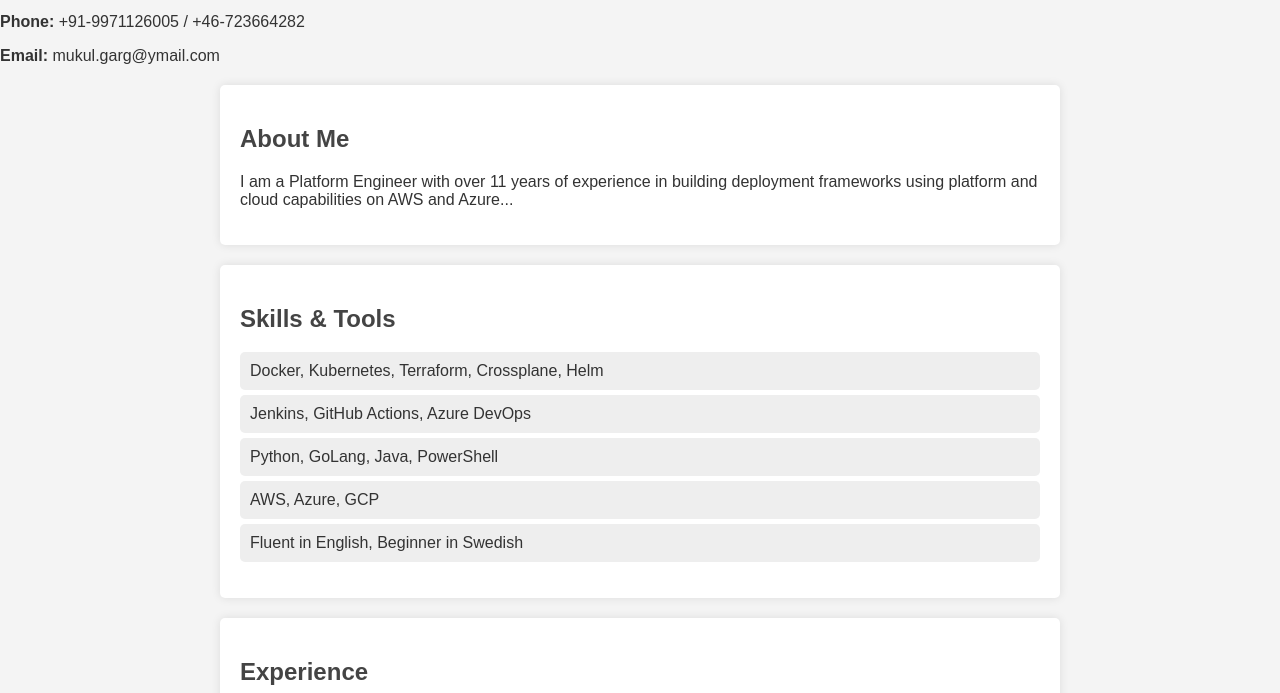
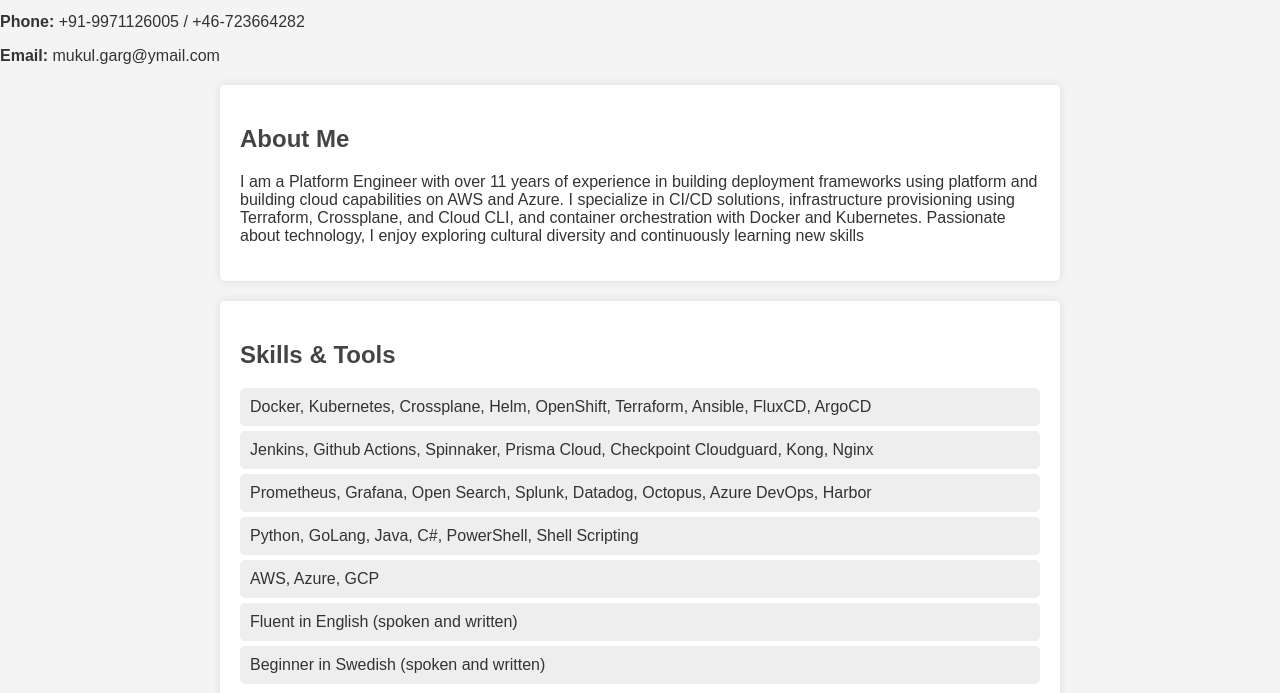
Before and after one commit to mukulgit123/mukulgarg, a plain HTML site: page index.html in a window 1280 px wide. Shown: the part 107-800 px from the top of the page. Drawn offline with Linux system fonts and the light colour scheme.

Commit message:
Update index.html

```diff
--- a/index.html
+++ b/index.html
@@ -4,7 +4,7 @@
     <meta charset="UTF-8">
     <meta name="viewport" content="width=device-width, initial-scale=1.0">
     <title>Mukul Garg - CV</title>
-    <link rel="stylesheet" href="style.css">
+    <link rel="stylesheet" href="./style.css">
 </head>
 <body>
     <div class="cv-container">
@@ -21,17 +21,19 @@
         <main class="content">
             <section class="about">
                 <h2>About Me</h2>
-                <p>I am a Platform Engineer with over 11 years of experience in building deployment frameworks using platform and cloud capabilities on AWS and Azure...</p>
+                <p>I am a Platform Engineer with over 11 years of experience in building deployment frameworks using platform and building cloud capabilities on AWS and Azure. I specialize in CI/CD solutions, infrastructure provisioning using Terraform, Crossplane, and Cloud CLI, and container orchestration with Docker and Kubernetes. Passionate about technology, I enjoy exploring cultural diversity and continuously learning new skills</p>
             </section>
 
             <section class="skills">
                 <h2>Skills & Tools</h2>
                 <ul>
-                    <li>Docker, Kubernetes, Terraform, Crossplane, Helm</li>
-                    <li>Jenkins, GitHub Actions, Azure DevOps</li>
-                    <li>Python, GoLang, Java, PowerShell</li>
+                    <li>Docker, Kubernetes, Crossplane, Helm, OpenShift, Terraform, Ansible, FluxCD, ArgoCD</li>
+                    <li>Jenkins, Github Actions, Spinnaker, Prisma Cloud, Checkpoint Cloudguard, Kong, Nginx</li>
+                    <li>Prometheus, Grafana, Open Search, Splunk, Datadog, Octopus, Azure DevOps, Harbor</li>
+                    <li>Python, GoLang, Java, C#, PowerShell, Shell Scripting</li>
                     <li>AWS, Azure, GCP</li>
-                    <li>Fluent in English, Beginner in Swedish</li>
+                    <li>Fluent in English (spoken and written)</li>
+                    <li>Beginner in Swedish (spoken and written)</li>
                 </ul>
             </section>
 
@@ -83,5 +85,10 @@
     </div>
 
     <button id="download" onclick="window.print()">Download CV as PDF</button>
+    <script>
+        document.getElementById('download').addEventListener('click', function() {
+            window.print();
+        });
+    </script>
 </body>
 </html>
```
